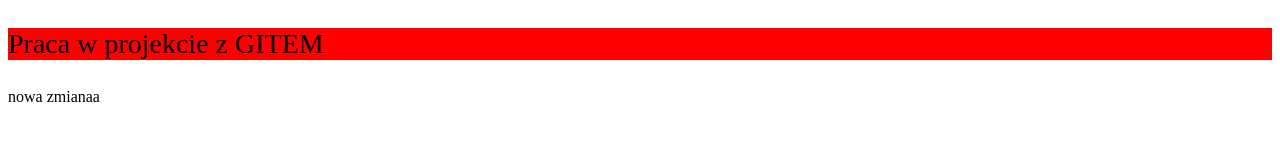
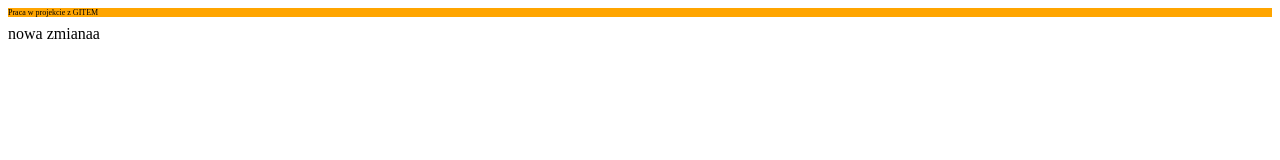
Before and after one commit to Mazur1190/git_zjazd6, a plain HTML site: page index.html in a window 1280 px wide. Drawn offline with Linux system fonts and the light colour scheme.

Commit message:
color and font-size changed

```diff
--- a/style.css
+++ b/style.css
@@ -1,4 +1,4 @@
 p{
-    background:red;
-    font-size: 28px;
+    background:orange;
+    font-size: 8px;
 }
```
